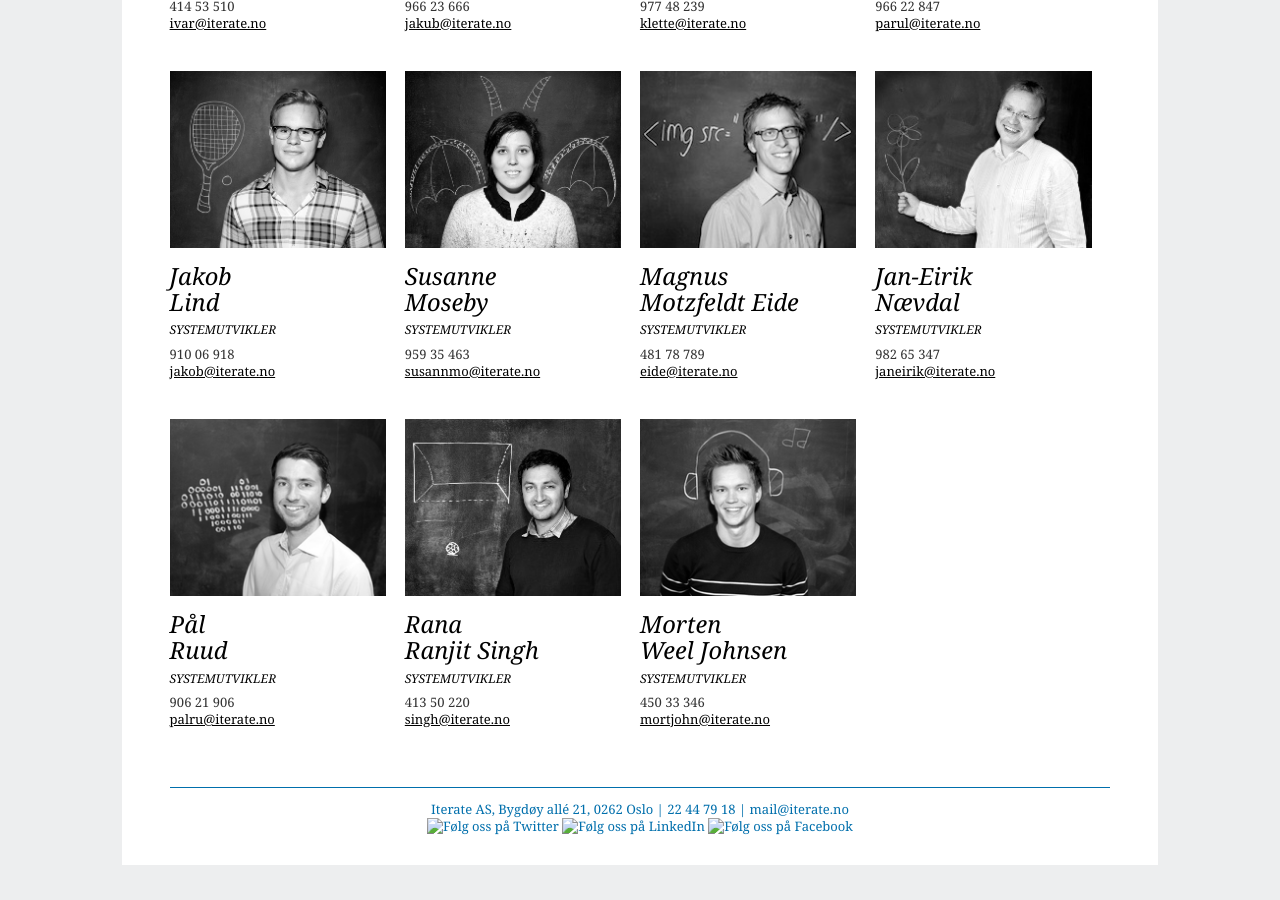
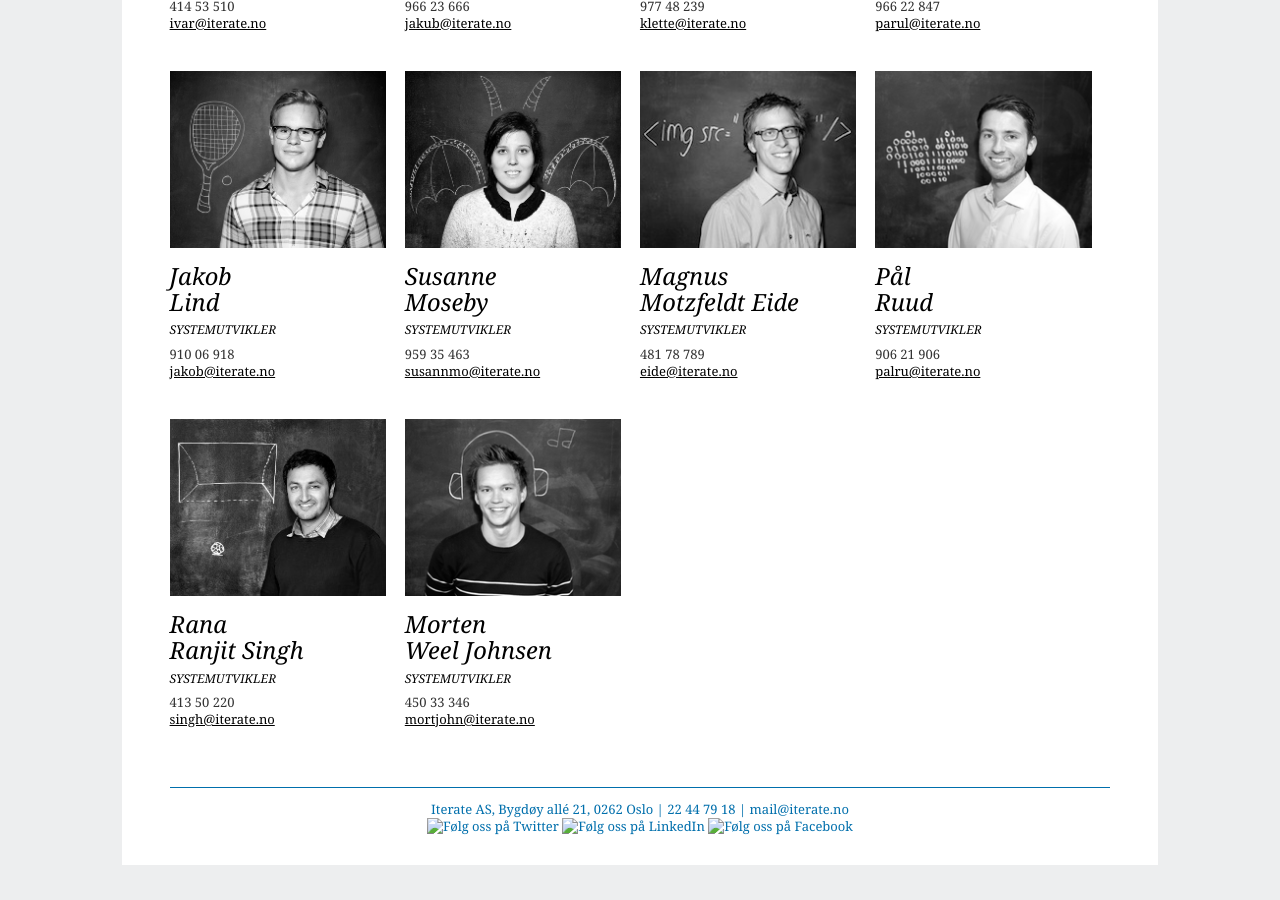
Before and after one commit to therese1g1/iterate.github.com, a Jekyll site: the page built from mennesker/index.html, in a window 1280 px wide and 900 px high, scrolled down 1858 px. Built offline with Jekyll 4.4.1, drawn with Linux system fonts in a browser that asks for light colours.

Commit message:
Remove janeirik from mennesker page

```diff
--- a/mennesker/index.html
+++ b/mennesker/index.html
@@ -4,7 +4,6 @@ title: Iterate
 ---
 
       <div class="grid_16">
-
 
 <div class="mennesker">
 
@@ -286,18 +285,6 @@ title: Iterate
 
   <div class="grid_4 omega">
     <div class="menneske">
-      <img src="/static/images/mennesker/janeirik.jpg" alt="Jan-Eirik">
-      <h2>Jan-Eirik<br>Nævdal</h2>
-      <h3>Systemutvikler</h3>
-      <p>
-        982 65 347<br>
-        <a href="mailto:janeirik@iterate.no">janeirik@iterate.no</a>
-      </p>
-    </div>
-  </div>
-
-  <div class="grid_4 alpha">
-    <div class="menneske">
       <img src="/static/images/mennesker/palru.jpg" alt="Pål">
       <h2>Pål<br>Ruud</h2>
       <h3>Systemutvikler</h3>
@@ -308,7 +295,7 @@ title: Iterate
     </div>
   </div>
 
-  <div class="grid_4">
+  <div class="grid_4 alpha">
     <div class="menneske">
       <img src="/static/images/mennesker/singh.jpg" alt="Rana">
       <h2>Rana<br>Ranjit Singh</h2>
```
